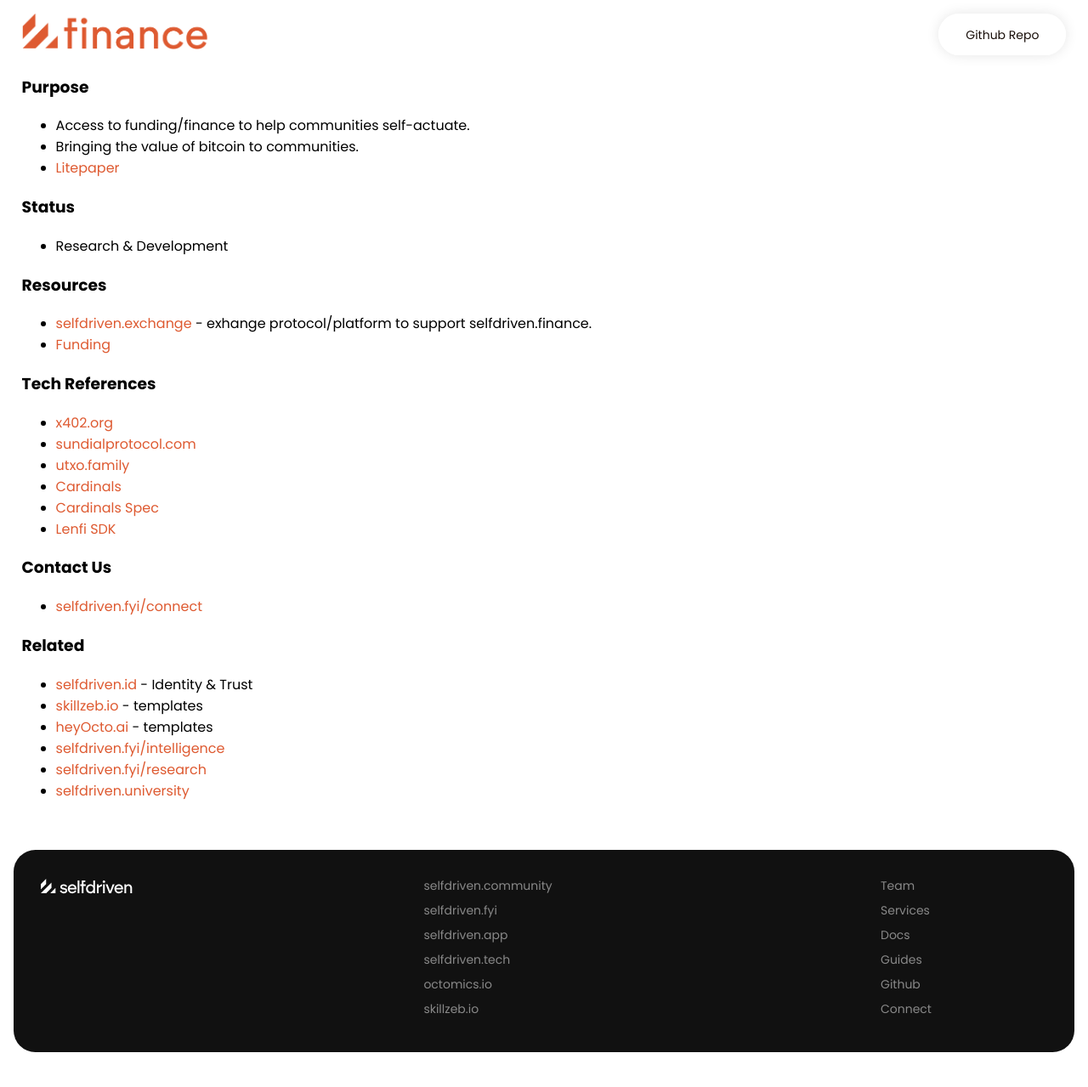
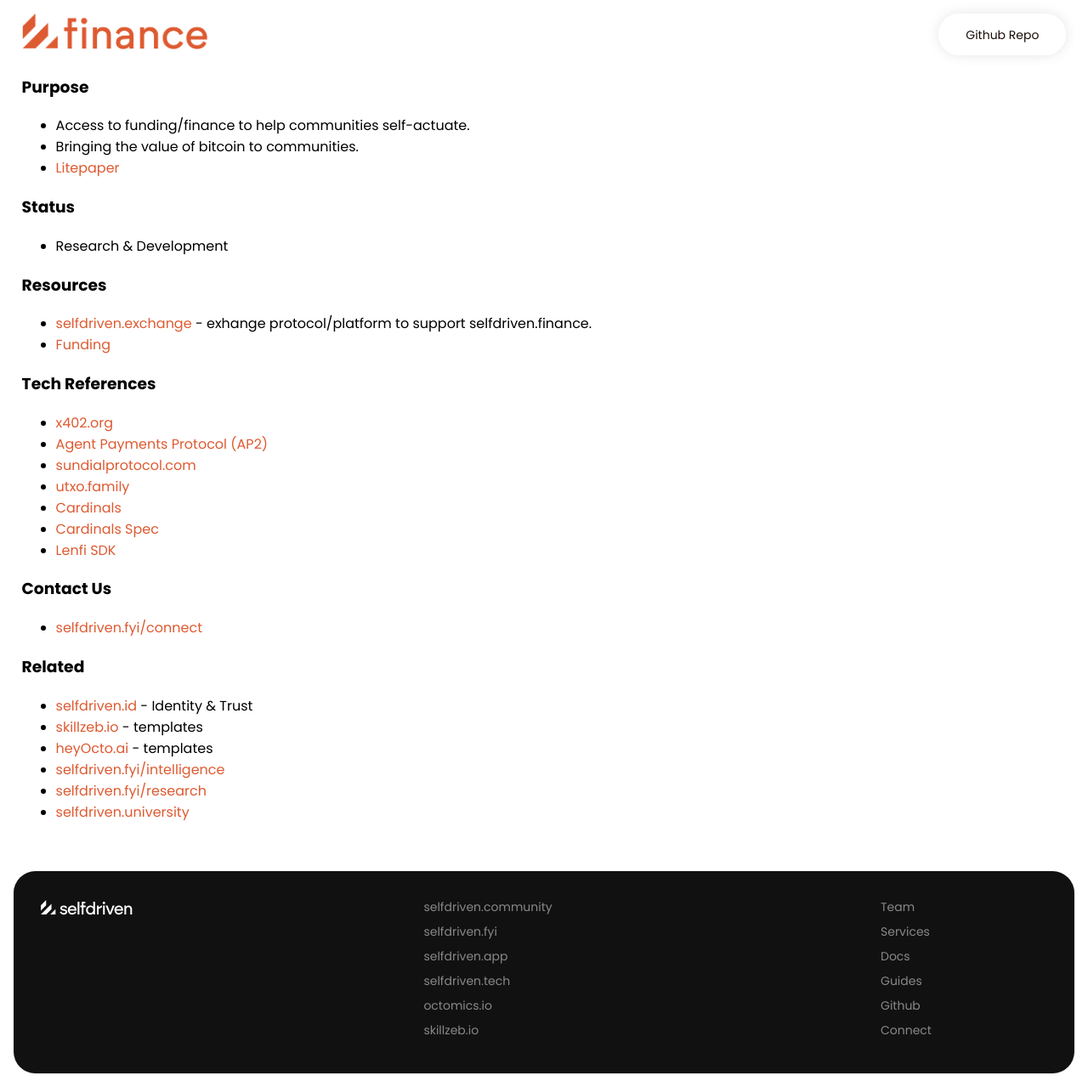
Before and after one commit to selfdriven-foundation/selfdriven-finance, a Jekyll site: the page built from docs/index.md, in a window 1280 px wide. Shown: the whole page at 85% size. Built offline with Jekyll 4.4.1, drawn with Linux system fonts in a browser that asks for light colours; before the commit the page ends 1254 px from its top, so only the background shows below that.

Commit message:
Update index.md

```diff
--- a/docs/index.md
+++ b/docs/index.md
@@ -17,11 +17,13 @@
 
 ### Tech References
 - [x402.org](https://x402.org)
+- [Agent Payments Protocol (AP2)](https://ap2-protocol.org)
 - [sundialprotocol.com](https://www.sundialprotocol.com)
 - [utxo.family](https://utxo.family)
 - [Cardinals](https://iohk.io/jp/newsroom/bitcoin-ordinals-bridged-to-cardano-for-the-first-time-with-bitvmx-protocol)
 - [Cardinals Spec](https://github.com/input-output-hk/cardinal-spec)
 - [Lenfi SDK](https://github.com/lenfiLabs/lenfi-sdk)
+
 
 ### Contact Us
 - [selfdriven.fyi/connect](https://selfdriven.fyi/connect)
```
